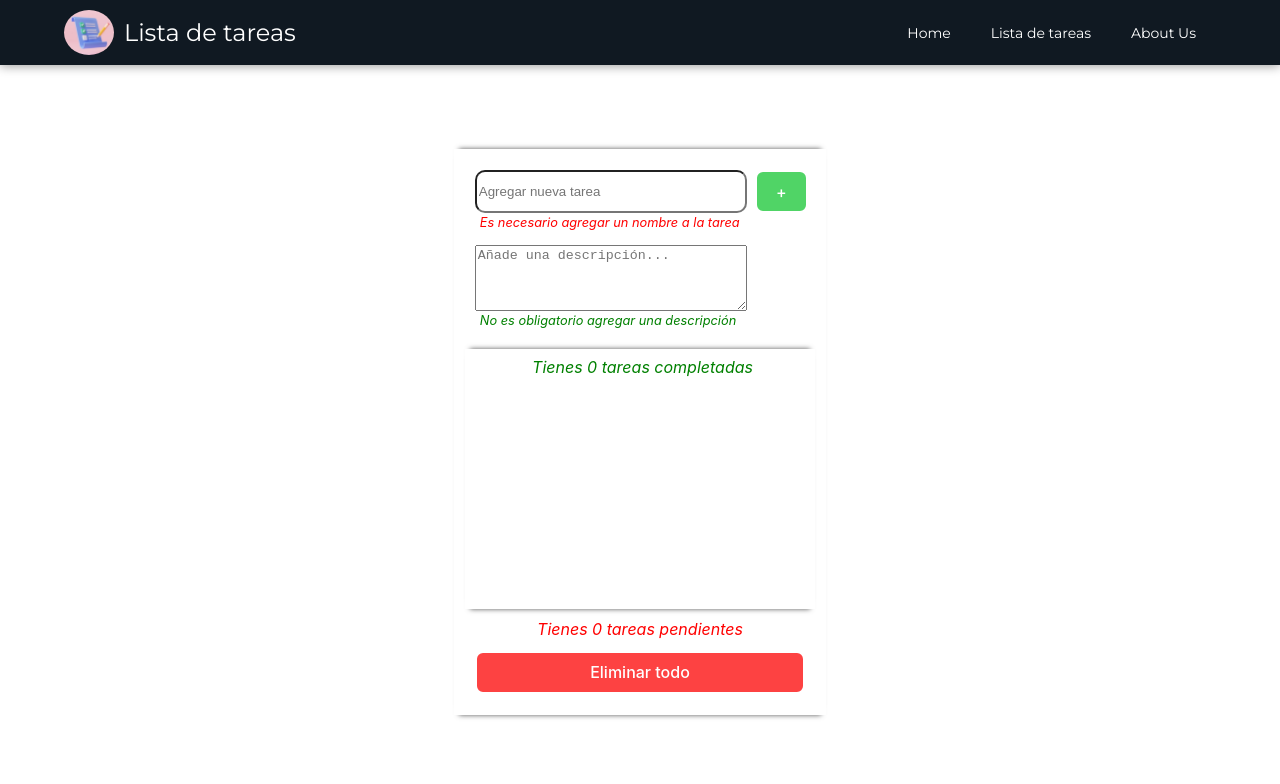
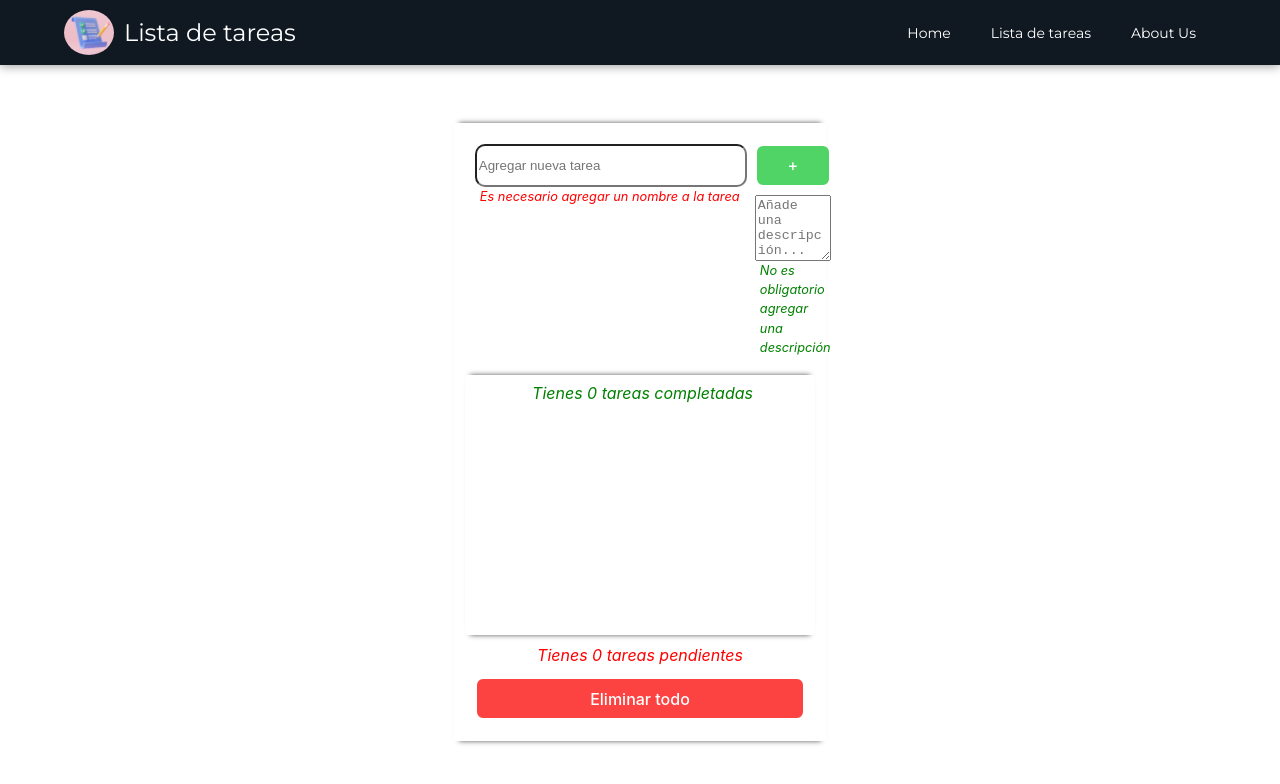
Before and after one commit to Jhairo123/task-list, a React (Vite) app: page / in a window 1280 px wide. Shown: the top 784 px of the page. Built offline with nearby package versions, Linux system fonts and the light colour scheme.

Commit message:
change TaskList.jsx

```diff
--- a/src/pages/TaskList.jsx
+++ b/src/pages/TaskList.jsx
@@ -120,7 +120,6 @@ export default function TaskList() {
             <span className="span-label" id="span-label-error">
               {error.inputText}
             </span>
-            <label></label>
             <textarea
               name="textArea"
               rows="4"
@@ -129,7 +128,7 @@ export default function TaskList() {
               value={textAreaValue}
               onChange={handleTextareaChange}
             ></textarea>
-            <button className="button-add" id="agregarTarea">
+            <button className="button-add">
               +
             </button>
             <label></label>
```
